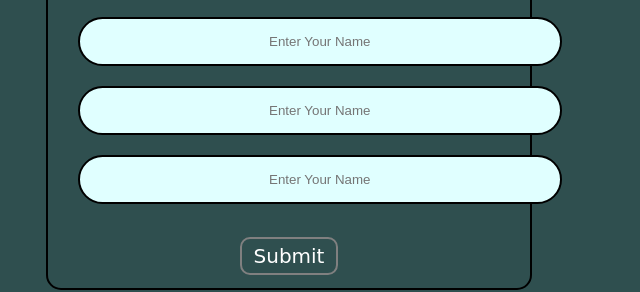
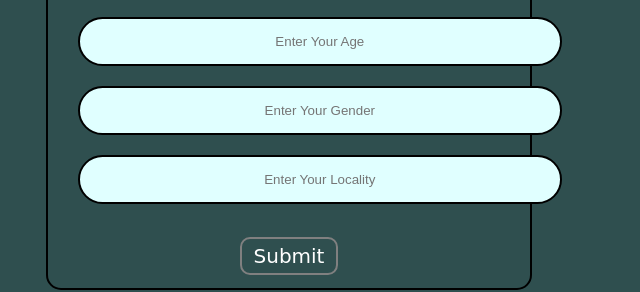
Before and after one commit to sadanmian/gym_page, a plain HTML site: page index.html in a window 1280 px wide. Shown: the part 296-588 px from the top of the page, 351-991 px from the left. Drawn offline with Linux system fonts and the light colour scheme; a web font is replaced by a local one.

Commit message:
form update

```diff
--- a/index.html
+++ b/index.html
@@ -39,13 +39,13 @@
                 <input type="text" name="" id="" placeholder="Enter Your Name">
             </div>
             <div class="form-group">
-                <input type="text" name="" id="" placeholder="Enter Your Name">
+                <input type="text" name="" id="" placeholder="Enter Your Age">
             </div>
             <div class="form-group">
-                <input type="text" name="" id="" placeholder="Enter Your Name">
+                <input type="text" name="" id="" placeholder="Enter Your Gender">
             </div>
             <div class="form-group">
-                <input type="text" name="" id="" placeholder="Enter Your Name">
+                <input type="text" name="" id="" placeholder="Enter Your Locality">
             </div>
             <button class="btn">Submit</button>
         </form>
```
